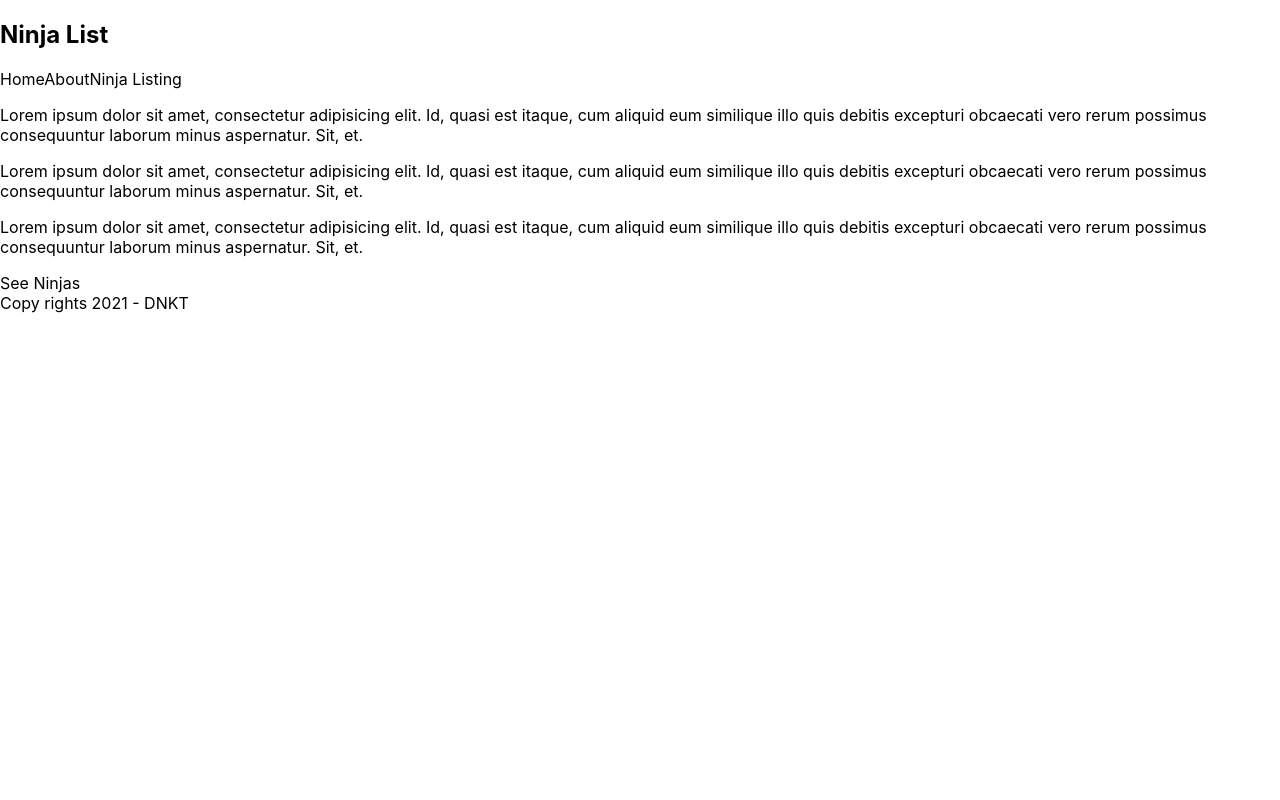
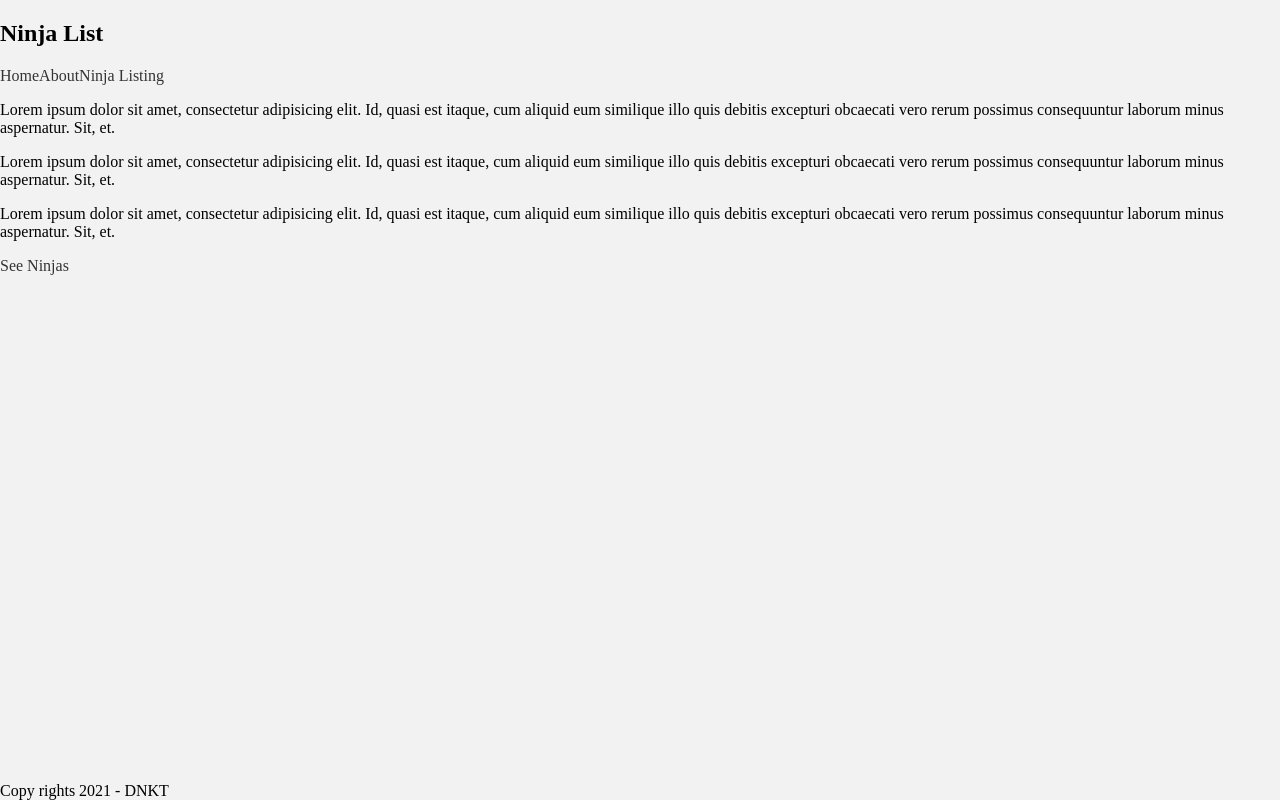
Before and after one commit to dnkTin/nextjs-demo-landing-page, a Next.js app: page / in a window 1280 px wide. Built offline with nearby package versions, Linux system fonts and the light colour scheme.

Commit message:
adding some style for page

```diff
--- a/comps/Layout.js
+++ b/comps/Layout.js
@@ -2,9 +2,11 @@ import Navbar from "./Navbar";
 import Footer from './Footer';
 const Layout = ({ children }) => {
   return (
-    <div>
+    <div className="landingPage">
       <Navbar />
-      {children}
+      <div className="mainPage">
+        {children}
+      </div>
       <Footer />
 
     </div>
--- a/styles/globals.css
+++ b/styles/globals.css
@@ -1,26 +1,20 @@
-html,
 body {
+  background: #f2f2f2;
   padding: 0;
   margin: 0;
-  font-family: -apple-system, BlinkMacSystemFont, Segoe UI, Roboto, Oxygen,
-    Ubuntu, Cantarell, Fira Sans, Droid Sans, Helvetica Neue, sans-serif;
 }
 
 a {
-  color: inherit;
+  color: #333;
   text-decoration: none;
 }
 
-* {
-  box-sizing: border-box;
+.landingPage {
+  display: flex;
+  flex-direction: column;
+  height: 100vh;
 }
 
-@media (prefers-color-scheme: dark) {
-  html {
-    color-scheme: dark;
-  }
-  body {
-    color: white;
-    background: black;
-  }
+.mainPage {
+  flex: 1;
 }
```
